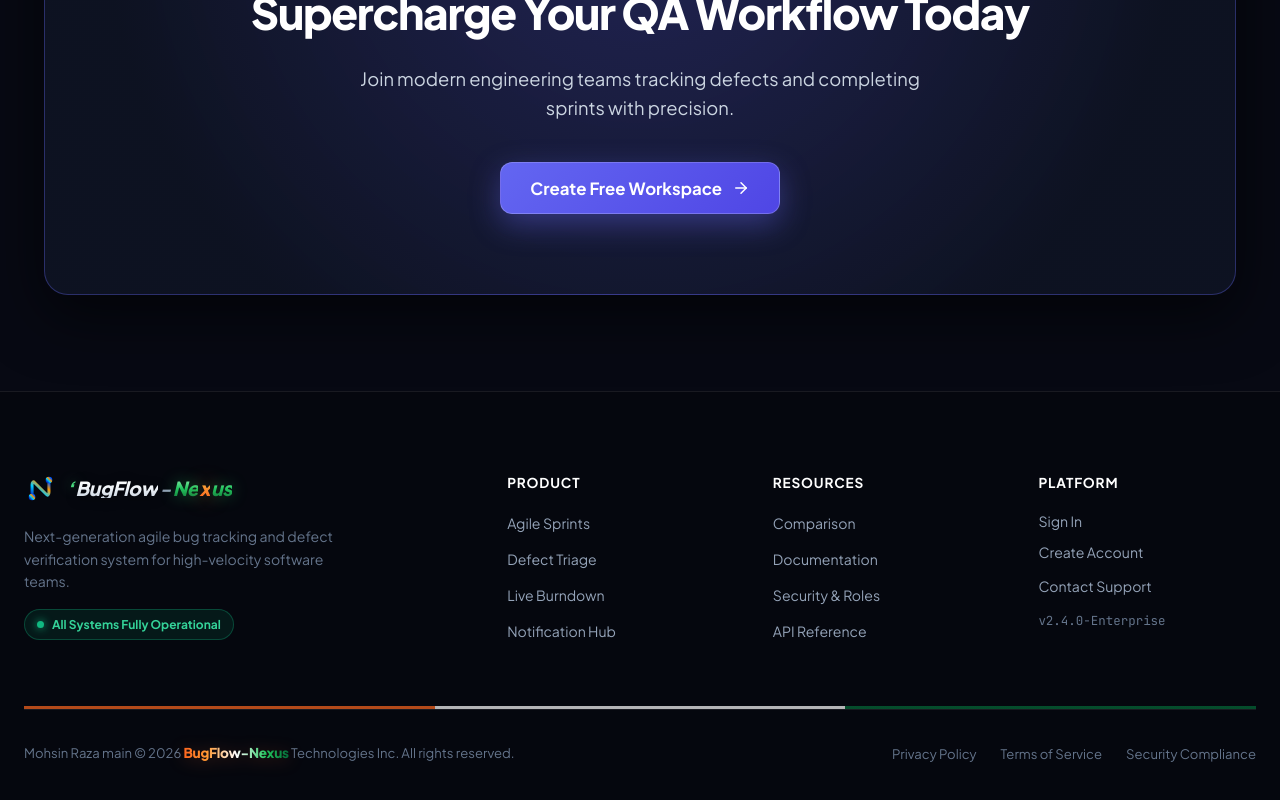
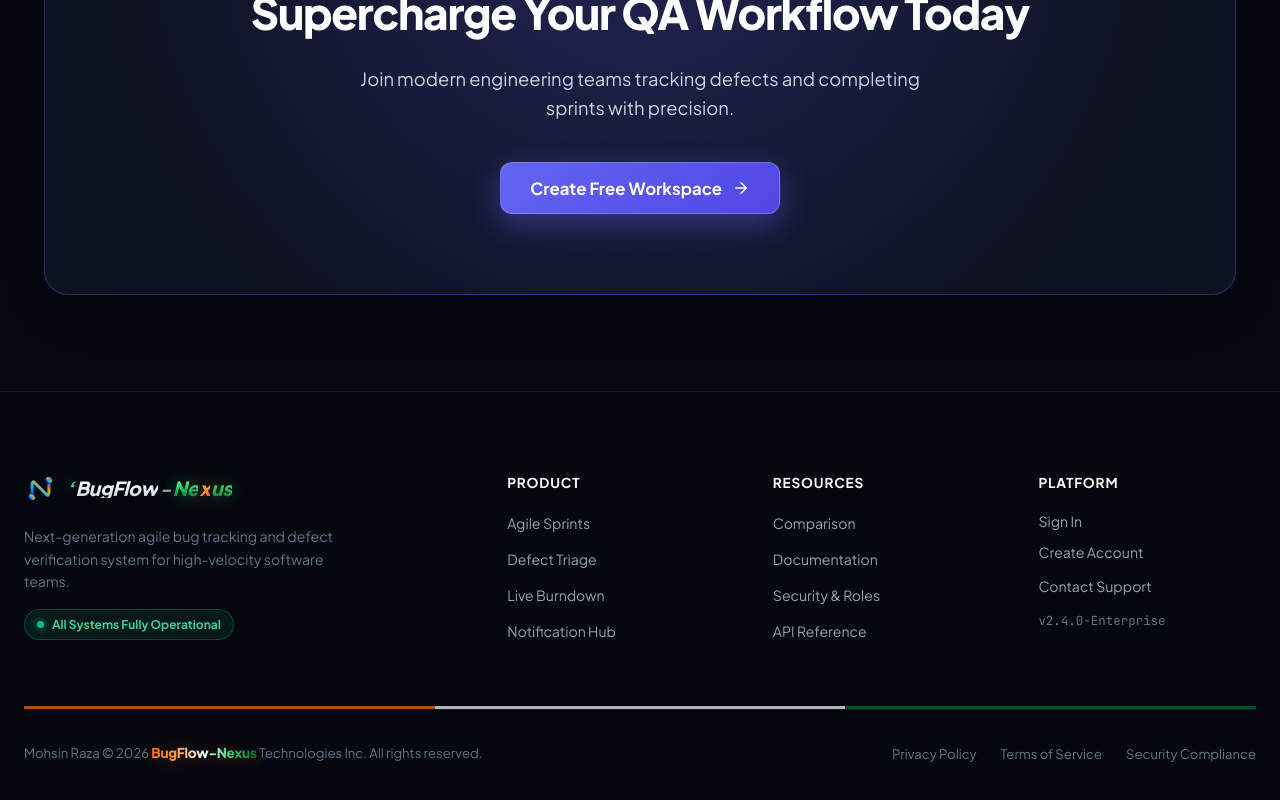
Before and after one commit to shannu0429-wq/BugFlow-Nexus, a React (Vite) app in the folder frontend/: page / in a window 1280 px wide. Shown: the part 5012-5812 px from the top of the page. Built offline with nearby package versions, Linux system fonts and the light colour scheme; no server answers.

Commit message:
fix: remove 'main' from copyright text

```diff
--- a/frontend/src/components/layout/Layout.tsx
+++ b/frontend/src/components/layout/Layout.tsx
@@ -26,7 +26,7 @@
           marginTop: 'auto',
           backgroundColor: 'transparent'
         }}>
-          Mohsin Raza main © 2026 BugFlow-Nexus Technologies Inc. All rights reserved.
+          Mohsin Raza © 2026 BugFlow-Nexus Technologies Inc. All rights reserved.
         </footer>
       </div>
     </div>
--- a/frontend/src/pages/HomePage.tsx
+++ b/frontend/src/pages/HomePage.tsx
@@ -815,7 +815,7 @@
 
         <div className="brand-tricolor-stripe" style={{ opacity: 0.7, marginTop: '2rem' }} />
         <div className="footer-bottom-bar">
-          <p>Mohsin Raza main © {new Date().getFullYear()} <span className="brand-tricolor-text" style={{ fontSize: '0.85rem' }}>BugFlow-Nexus</span> Technologies Inc. All rights reserved.</p>
+          <p>Mohsin Raza © {new Date().getFullYear()} <span className="brand-tricolor-text" style={{ fontSize: '0.85rem' }}>BugFlow-Nexus</span> Technologies Inc. All rights reserved.</p>
           <div className="footer-legal-links">
             <a href="#privacy">Privacy Policy</a>
             <a href="#terms">Terms of Service</a>
```
